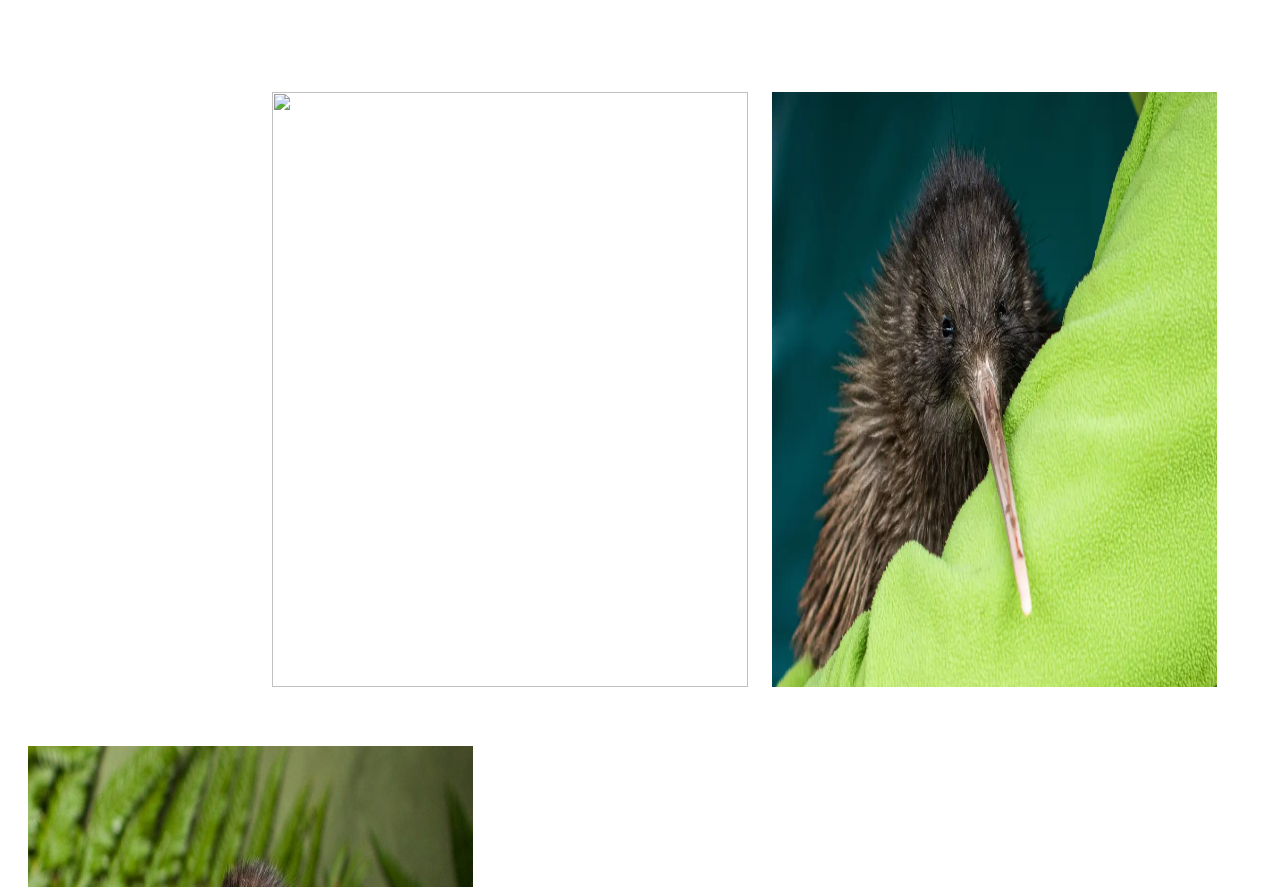
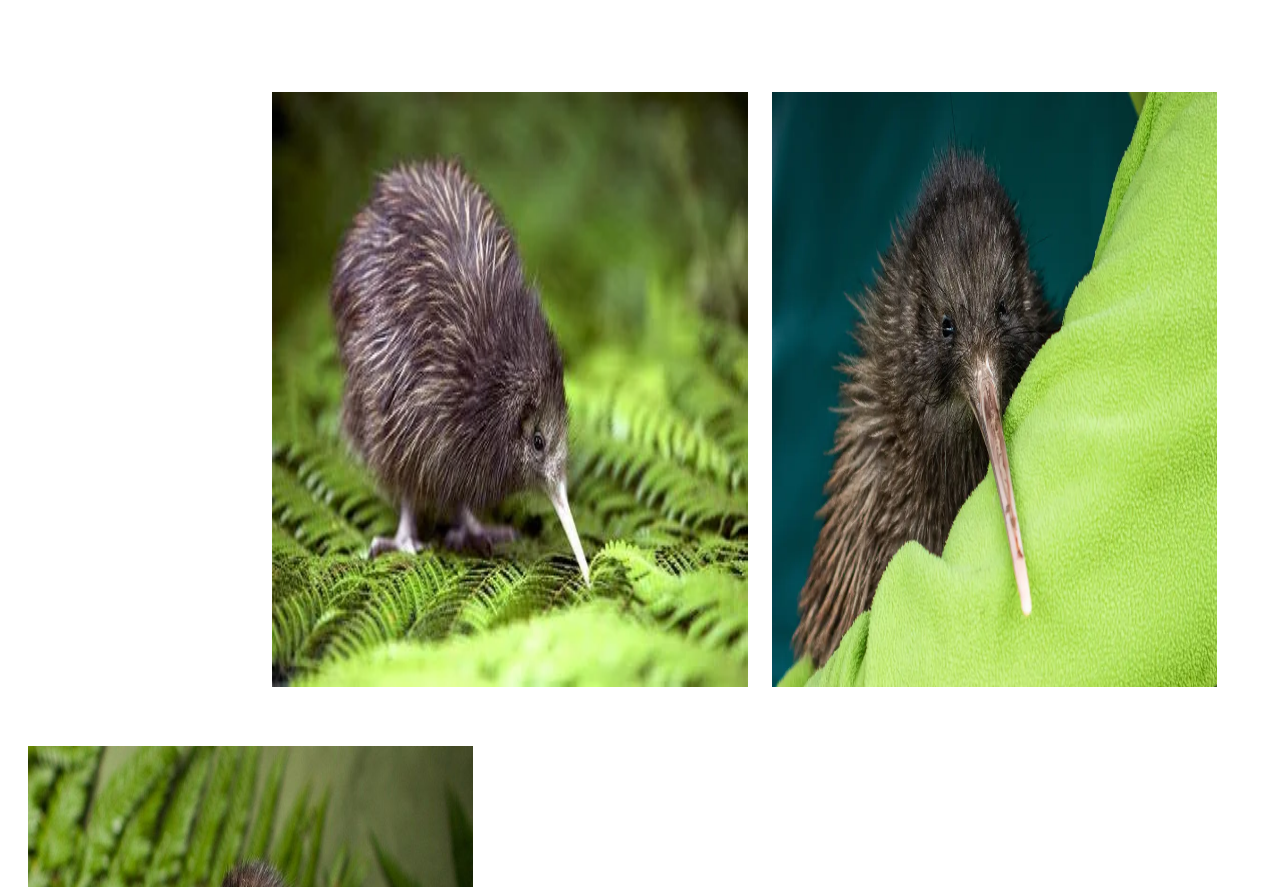
Before and after one commit to Universal99OS/Git-test, a plain HTML site: page index.html in a window 1280 px wide. Shown: the part 772-1659 px from the top of the page. Drawn offline with Linux system fonts and the light colour scheme; files whose address does not match are found by name; a web font is replaced by a local one.

Commit message:
Update image url 1

```diff
--- a/index.html
+++ b/index.html
@@ -22,7 +22,7 @@
         </p>
     </header>
     <div>
-        <img id="imgone" src="./kiwiimages/kiwiimg1.webp" alt="">
+        <img id="imgone" src="./kiwiimg1.webp" alt="">
         <img id="imgtwo" src="./kiwiimages/kiwiimg2.webp" alt="">
         <img id="imgthree" src="./kiwiimages/kiwiimg3.jpeg" alt="">
     </div>
```
